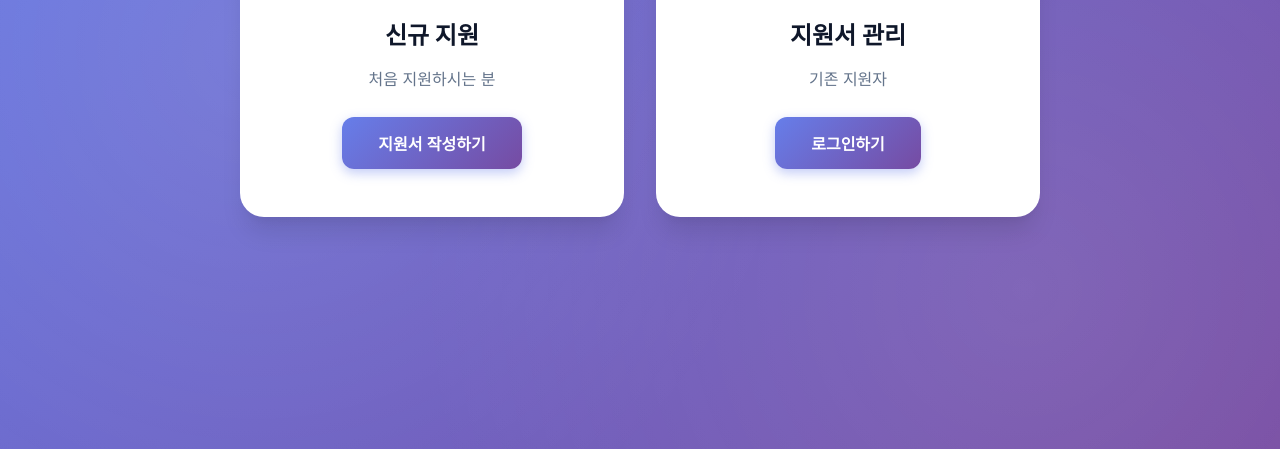
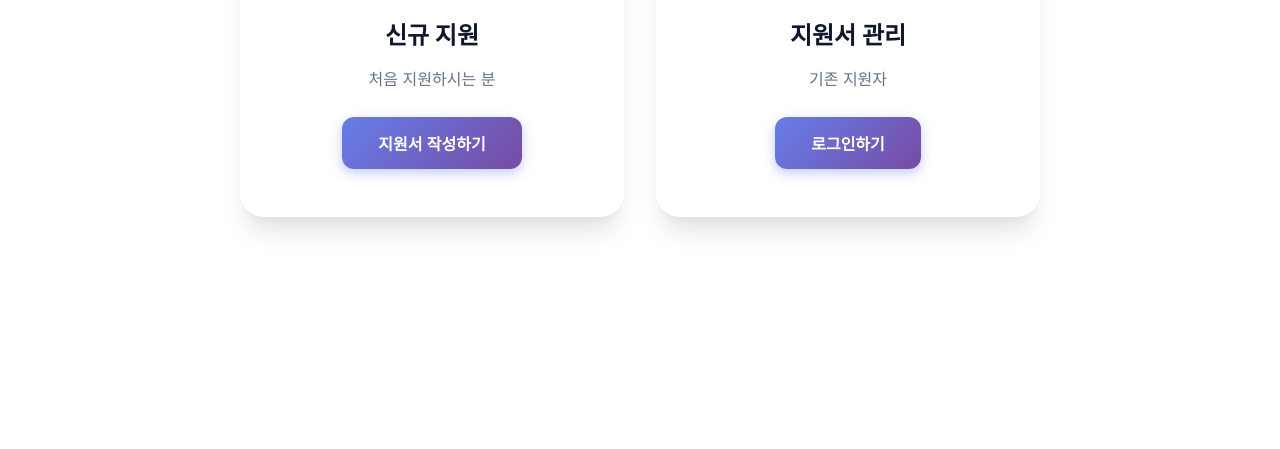
Before and after one commit to anteate9106/interview, a website: page apply.html in a window 1280 px wide. Shown: the part 351-800 px from the top of the page. Drawn offline with nearby package versions, Linux system fonts and the light colour scheme.

Commit message:
design: 모든 페이지 배경화면 흰색으로 변경
- 관리자 페이지 body 배경: 흰색
- 지원자 페이지 body 배경: 그라데이션 → 흰색
- 평가자 페이지: styles.css import로 자동 적용
- 깔끔하고 미니멀한 디자인

```diff
--- a/apply.css
+++ b/apply.css
@@ -26,26 +26,11 @@
 
 body {
     font-family: -apple-system, BlinkMacSystemFont, 'Segoe UI', 'Apple SD Gothic Neo', 'Noto Sans KR', sans-serif;
-    background: linear-gradient(135deg, #667eea 0%, #764ba2 100%);
-    background-attachment: fixed;
+    background: #ffffff;
     color: var(--text-primary);
     line-height: 1.6;
     min-height: 100vh;
     padding: 20px;
-}
-
-body::before {
-    content: '';
-    position: fixed;
-    top: 0;
-    left: 0;
-    right: 0;
-    bottom: 0;
-    background:
-        radial-gradient(circle at 20% 50%, rgba(255, 255, 255, 0.1) 0%, transparent 50%),
-        radial-gradient(circle at 80% 80%, rgba(255, 255, 255, 0.1) 0%, transparent 50%);
-    pointer-events: none;
-    z-index: 0;
 }
 
 /* 페이지 전환 */
--- a/styles.css
+++ b/styles.css
@@ -27,7 +27,7 @@
 
 body {
     font-family: -apple-system, BlinkMacSystemFont, 'Segoe UI', 'Apple SD Gothic Neo', 'Noto Sans KR', sans-serif;
-    background-color: var(--background);
+    background-color: #ffffff;
     color: var(--text-primary);
     line-height: 1.6;
     overflow: auto; /* 스크롤 허용 */
```
